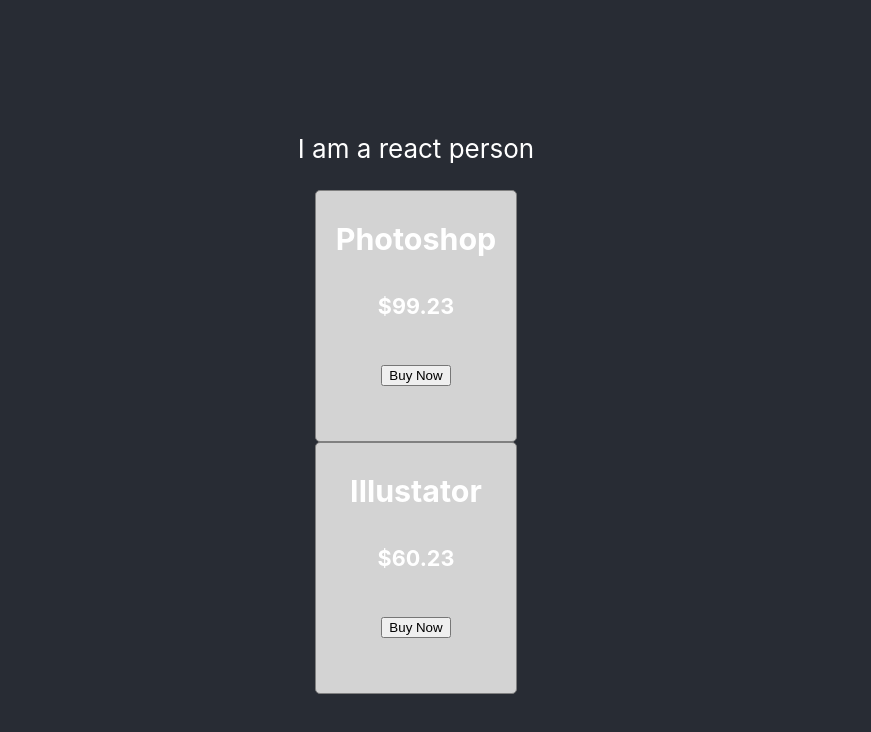
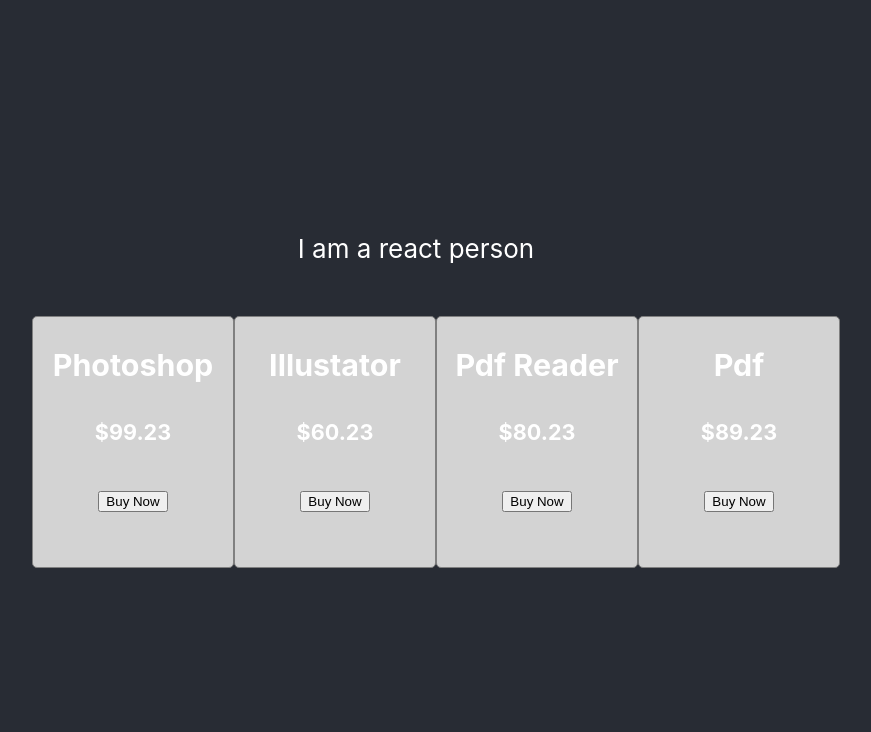
Before and after one commit to farookhridoy/react-core-concepts, a React (Create React App) app: page / in a window 1280 px wide. Shown: the top 732 px of the page, without its empty margins (224-1095 px from the left). Built offline with nearby package versions, Linux system fonts and the light colour scheme.

Commit message:
Create multiple components from an array of objects

```diff
--- a/src/App.js
+++ b/src/App.js
@@ -9,15 +9,21 @@
     { name: 'Photoshop', price: '$99.23' },
     { name: 'Illustator', price: '$60.23' },
     { name: 'Pdf Reader', price: '$80.23' },
+    { name: 'Pdf ', price: '$89.23' },
   ];
+
+  const productsName = products.map(pd => <Products product={pd}></Products>);
+  //console.log(productsName);
 
   return (
     <div className="App">
       <header className="App-header">
         <p>I am a react person </p>
-
-        <Products product={products[0]}></Products>
-        <Products product={products[1]}></Products>
+        <ul>
+          {
+            productsName
+          }
+    </ul>
 
       </header>
     </div>
```
